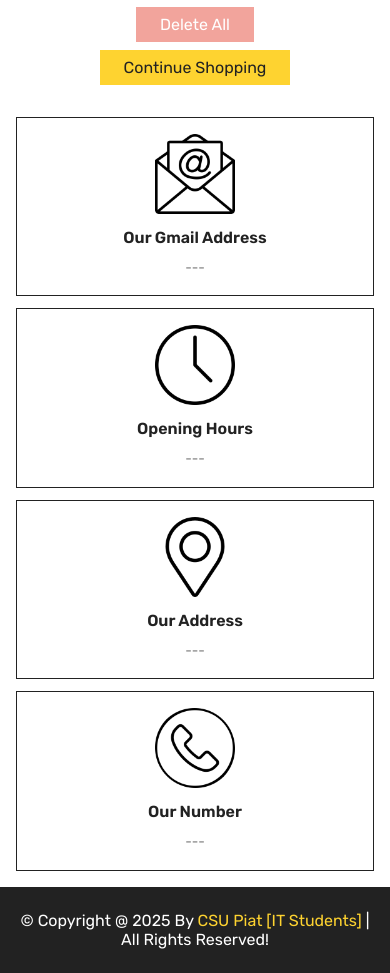
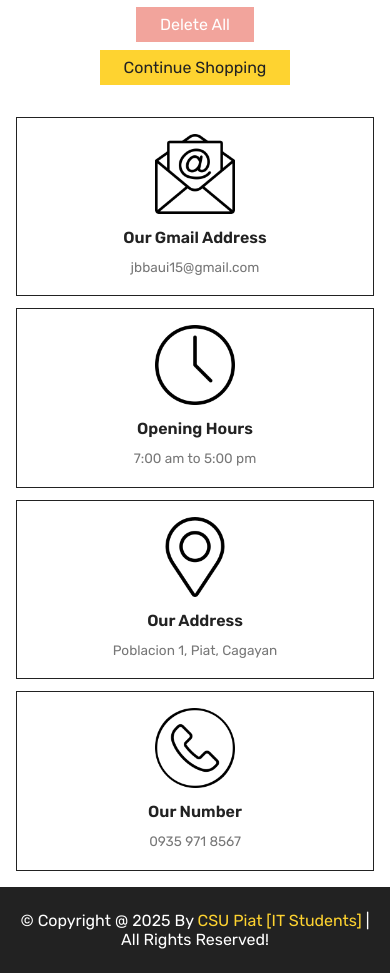
Before and after one commit to LuckyPadua-web/JB_Printing_Services, a PHP site: page /cart.php in a window 390 px wide. Shown: the part 510-1483 px from the top of the page. Run offline with PHP 8.4, Linux system fonts and the light colour scheme; a user stored in the database is signed in; data comes from the database, SQL or seed files in the repository; data that the repository does not hold is empty; some libraries are stand-ins or nearby versions.

Commit message:
`Update contact information in footer: email, opening hours, address, map link, and phone number.`

```diff
--- a/components/footer.php
+++ b/components/footer.php
@@ -5,26 +5,26 @@
       <div class="box">
          <img src="images/email-icon.png" alt="" >
          <h3>Our Gmail address</h3>
-         <a href="">---</a>
+         <a href="">jbbaui15@gmail.com</a>
 
       </div>
 
       <div class="box">
          <img src="images/clock-icon.png" alt="">
          <h3>Opening hours</h3>
-         <p>---</p>
+         <p>7:00 am to 5:00 pm</p>
       </div>
 
       <div class="box">
          <img src="images/map-icon.png" alt="">
          <h3>Our Address</h3>
-         <a href="https://goo.gl/maps/ccZWZwcpdRZX5ZSj7">---</a>
+         <a href="https://goo.gl/maps/ccZWZwcpdRZX5ZSj7">Poblacion 1, Piat, Cagayan</a>
       </div>
 
       <div class="box">
          <img src="images/phone-icon.png" alt="">
          <h3>our number</h3>
-         <a href="#">---</a>
+         <a href="#">0935 971 8567</a>
 
       </div>
 
```
